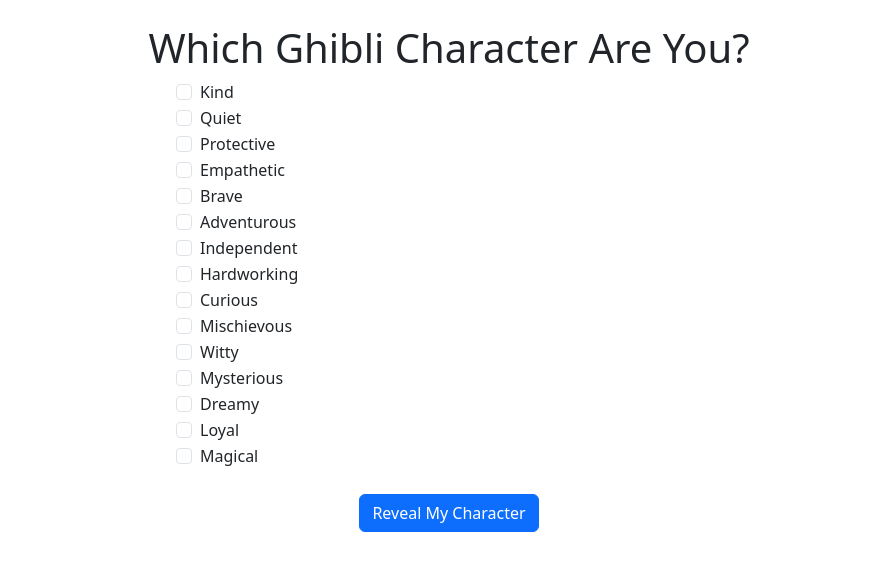
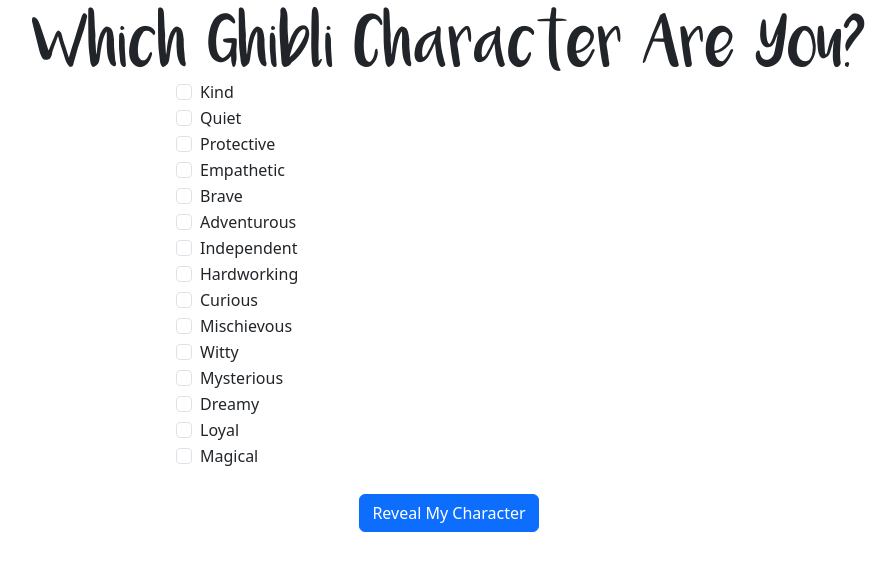
Before and after one commit to 1916528224/EX7, a plain HTML site: page index.html in a window 1280 px wide. Shown: the whole page, without its empty margins (191-1087 px from the left). Drawn offline with nearby package versions, Linux system fonts and the light colour scheme.

Commit message:
Update index.html

```diff
--- a/index.html
+++ b/index.html
@@ -24,6 +24,10 @@
       src: url('assets/fonts/Luna.ttf') format('truetype');
       font-weight: normal;
       font-style: normal;
+    }
+
+    h1 {
+      font-family: Luna;
     }
   </style>
 </head>
```
